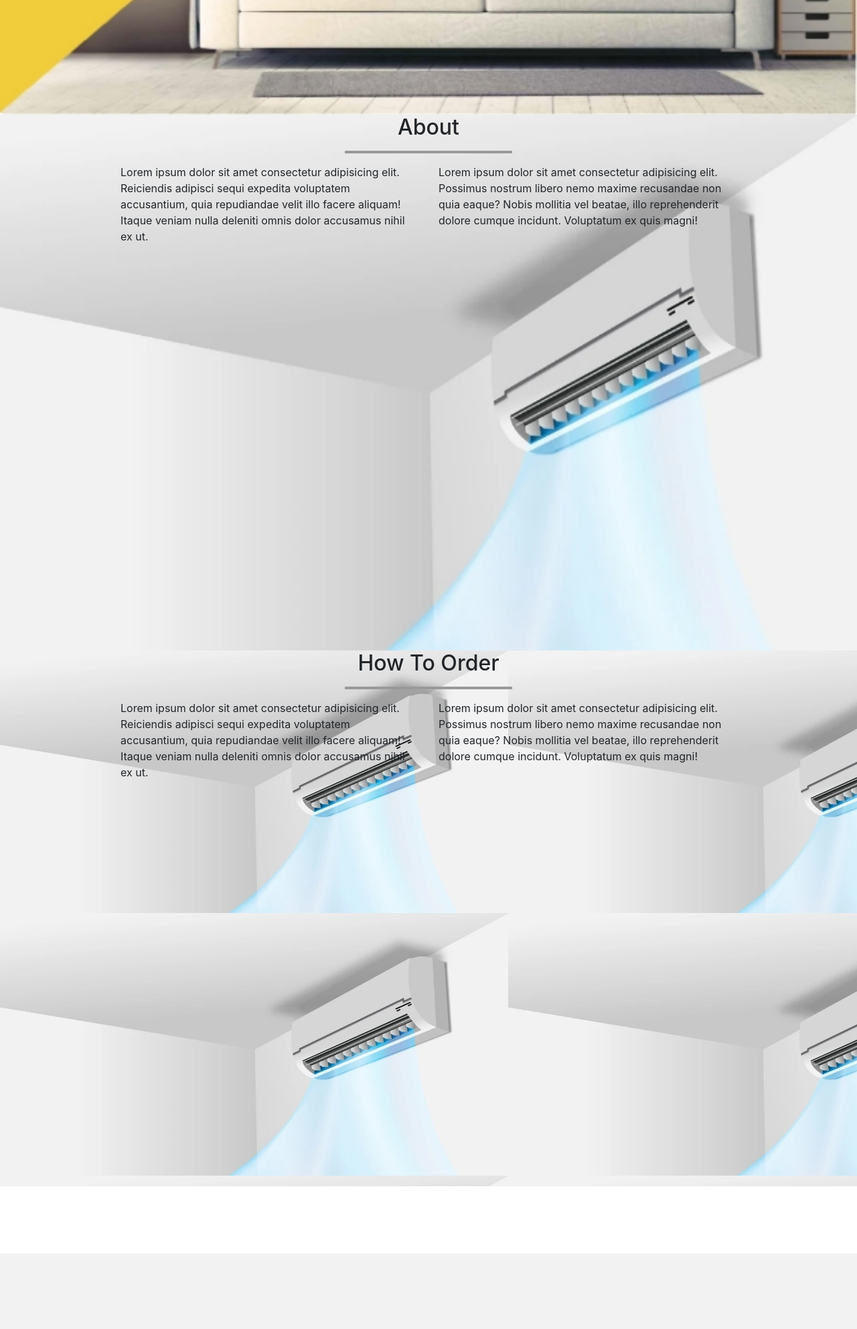
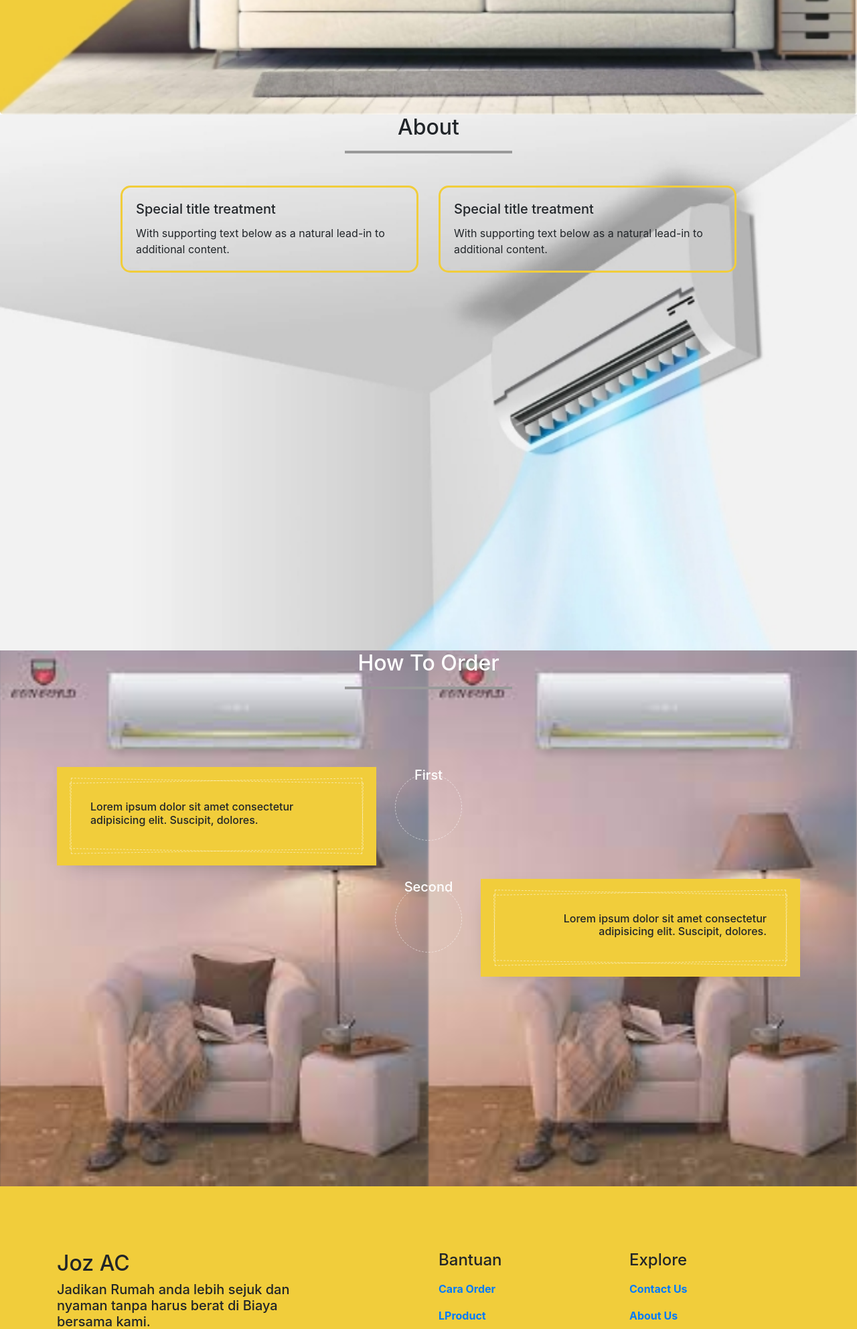
Before and after one commit to yogiprasetio/jozzAC, a Django app: template jozzAC/templates/Home.html in a window 1280 px wide. Shown: the part 631-2615 px from the top of the page at 67% size. Before the commit the page ends 2502 px from the top, so only its background shows below. Run offline with Django 3.2, Linux system fonts and the light colour scheme; the template is opened without the code that fills it, so the values that code supplies are empty; some libraries are stand-ins or nearby versions.

Commit message:
dashboard

```diff
--- a/jozzAC/jozzAc/urls.py
+++ b/jozzAC/jozzAc/urls.py
@@ -1,21 +1,10 @@
-"""jozzAc URL Configuration
 
-The `urlpatterns` list routes URLs to views. For more information please see:
-    https://docs.djangoproject.com/en/3.1/topics/http/urls/
-Examples:
-Function views
-    1. Add an import:  from my_app import views
-    2. Add a URL to urlpatterns:  path('', views.home, name='home')
-Class-based views
-    1. Add an import:  from other_app.views import Home
-    2. Add a URL to urlpatterns:  path('', Home.as_view(), name='home')
-Including another URLconf
-    1. Import the include() function: from django.urls import include, path
-    2. Add a URL to urlpatterns:  path('blog/', include('blog.urls'))
-"""
 from django.contrib import admin
 from django.urls import path
 
+from .views import dasboard
+
 urlpatterns = [
     path('admin/', admin.site.urls),
+    path('', dasboard, name='dasboard'),
 ]
--- /dev/null
+++ b/jozzAC/jozzAc/views.py
@@ -0,0 +1,4 @@
+from django.shortcuts import render
+
+def dasboard(request):
+	return render(request, 'Home.html')
--- /dev/null
+++ b/jozzAC/static/css/bootstrap_css.html
@@ -0,0 +1 @@
+<link rel="stylesheet" href="https://stackpath.bootstrapcdn.com/bootstrap/4.5.2/css/bootstrap.min.css" integrity="sha384-JcKb8q3iqJ61gNV9KGb8thSsNjpSL0n8PARn9HuZOnIxN0hoP+VmmDGMN5t9UJ0Z" crossorigin="anonymous">
--- a/jozzAC/static/css/style.css
+++ b/jozzAC/static/css/style.css
@@ -14,6 +14,12 @@ body {
     background-size: 100% 100%;
 }
 
+.HowToOrder {
+    width: 100%;
+    height: 800px;
+    background-size: 50% 100%;
+}
+
 .nav-link {
     font-size: medium;
     font-weight: bold;
@@ -23,11 +29,167 @@ body {
     background-color: #a68058;
 }
 
+.card {
+    border-width: 3px;
+    border-radius: 15px;
+    border-color: #F1CD3B;
+    background-color: transparent;
+}
+
+.ftco-love {
+    background-size: cover;
+    background-repeat: no-repeat;
+    background-position: center center;
+    background-attachment: fixed;
+}
+
+.timeline {
+    list-style: none;
+    padding: 20px 0 20px;
+    position: relative;
+}
+
+.timeline>li {
+    margin-bottom: 20px;
+    position: relative;
+}
+
+
+/*
+@media (min-width: 768px) {
+    .timeline>li {
+        margin-top: -50px;
+    }
+} */
+
+.timeline>li:first-child {
+    margin-top: 0;
+}
+
+.timeline>li:before,
+.timeline>li:after {
+    content: " ";
+    display: table;
+}
+
+.timeline>li:after {
+    clear: both;
+}
+
+.timeline>li>.timeline-panel {
+    width: 43%;
+    position: relative;
+    z-index: 0;
+    background: #F1CD3B;
+    padding: 50px;
+    -webkit-box-shadow: 0px 10px 32px -19px rgba(0, 0, 0, 0.36);
+    -moz-box-shadow: 0px 10px 32px -19px rgba(0, 0, 0, 0.36);
+    box-shadow: 0px 10px 32px -19px rgba(0, 0, 0, 0.36);
+}
+
+.timeline>li>.timeline-panel:before {
+    position: absolute;
+    top: 20px;
+    left: 20px;
+    right: 20px;
+    bottom: 20px;
+    content: '';
+    border: 1px dashed rgba(255, 255, 255, 0.5);
+    z-index: -1;
+    -webkit-transform: rotate(-1deg);
+    -ms-transform: rotate(-1deg);
+    transform: rotate(-1deg);
+}
+
+.timeline>li>.timeline-panel:after {
+    position: absolute;
+    top: 20px;
+    left: 20px;
+    right: 20px;
+    bottom: 20px;
+    content: '';
+    border: 1px dashed rgba(255, 255, 255, 0.5);
+    z-index: -1;
+    -webkit-transform: rotate(1deg);
+    -ms-transform: rotate(1deg);
+    transform: rotate(1deg);
+}
+
+
+/* @media (max-width: 767.98px) {
+    .timeline>li>.timeline-panel {
+        width: 85%;
+        float: right;
+    }
+} */
+
+.timeline>li>.timeline-badge {
+    background-size: cover;
+    background-position: center center;
+    background-repeat: no-repeat;
+    position: relative;
+    color: #fff;
+    width: 120px;
+    height: 120px;
+    line-height: 50px;
+    font-size: 1.4em;
+    text-align: center;
+    position: absolute;
+    top: 0;
+    left: 50%;
+    margin-left: -60px;
+    z-index: 1;
+    -webkit-border-radius: 50%;
+    -moz-border-radius: 50%;
+    -ms-border-radius: 50%;
+    border-radius: 50%;
+}
+
+.timeline>li>.timeline-badge:after {
+    position: absolute;
+    top: 10px;
+    left: 10px;
+    right: 10px;
+    bottom: 10px;
+    content: '';
+    border: 1px dashed rgba(255, 255, 255, 0.5);
+    border-radius: 50%;
+}
+
+
+/* @media (max-width: 767.98px) {
+    .timeline>li>.timeline-badge {
+        width: 80px;
+        height: 80px;
+        margin-left: -15px;
+        left: 0;
+    }
+} */
+
+.timeline>li.timeline-inverted>.timeline-panel {
+    float: right;
+}
+
+.timeline-title {
+    margin-top: 0;
+    font-size: 40px;
+    color: #fff;
+    margin-bottom: 10px;
+    font-family: "Rochester", cursive;
+}
+
 hr {
     width: 250px;
     border-top: 4px solid #999;
+    margin-bottom: 3rem;
 }
 
 section {
     height: 800px;
 }
+
+footer {
+    background-color: #F1CD3B;
+    position: relative;
+    bottom: 0;
+}
--- /dev/null
+++ b/jozzAC/static/js/bootstrap_js.html
@@ -0,0 +1 @@
+{% load static %}
--- a/jozzAC/templates/Home.html
+++ b/jozzAC/templates/Home.html
@@ -1,53 +1,15 @@
-<!doctype html>
-<html lang="en">
+{% extends "base.html" %}
+{% load static %}
 
-<head>
-    <!-- Required meta tags -->
-    <meta charset="utf-8">
-    <meta name="viewport" content="width=device-width, initial-scale=1, shrink-to-fit=no">
+{% block css %}
+    <link rel="stylesheet" href= "{% static "css/style.css" %}">
+{% endblock css %}
 
-    <!-- Bootstrap CSS -->
-    <link rel="stylesheet" href="https://stackpath.bootstrapcdn.com/bootstrap/4.5.2/css/bootstrap.min.css" integrity="sha384-JcKb8q3iqJ61gNV9KGb8thSsNjpSL0n8PARn9HuZOnIxN0hoP+VmmDGMN5t9UJ0Z" crossorigin="anonymous">
-    <link rel="stylesheet" href="css/style.css">
-    <title>My Home Page</title>
-</head>
-
-<body>
-    <!-- Navbar -->
-    <nav class="navbar navbar-expand-lg navbar-dark fixed-top ">
-        <div class="container-fluid ">
-            <div class="navbar-header">
-                <button class="navbar-toggler" type="button" data-toggle="collapse" data-target="#bs-example-navbar-collapse-1" aria-expanded="false">
-                  <span class="navbar-toggler-icon"></span>
-                </button>
-                <a href="#home" class="navbar-brand ">
-                    <img src="asset/Logo_cv.png" alt="logo">
-                </a>
-            </div>
-            <div class="collapse navbar-collapse" id="bs-example-navbar-collapse-1">
-                <ul class="navbar-nav ml-auto mt-2 mt-lg-0 ">
-                    <li class="nav-item">
-                        <a class="nav-link" style="color: #783b08;" href="#about">About </a>
-                    </li>
-                    <li class="nav-item">
-                        <a class="nav-link" style="color: #783b08;" href="#HowToOrder">How To Order </a>
-                    </li>
-                    <li class="nav-item">
-                        <a class="nav-link" style="color: #783b08;" href="#contact">Product </a>
-                    </li>
-                    <li class="nav-item">
-                        <a class="nav-link" style="color: #783b08;" href="#contact">Contact </a>
-                    </li>
-                </ul>
-
-            </div>
-
-        </div>
-    </nav>
+{% block Content %}
     <!-- akhir navbar -->
     <!-- jumbotron -->
-    <section class="home" id="#home">
-        <div class="jumbotron" id="#home" style="background-image: url('asset/bacground_1.jpg');">
+    <section class="home">
+        <div class="jumbotron" id="#home" style="background-image: url({% static "asset/bacground_1.jpg" %});">
             <div class="container">
                 <div class="row">
                     <div class="col-sm-5">
@@ -60,57 +22,117 @@
     </section>
     <!-- akhir jumbotron -->
     <!-- About -->
-    <section class="about" id="about" style="background-image: url('asset/Blog_Merk-AC-Terbaik-Adem-dan-Hemat-Berkat-Low-Watt.jpg');">
+    <section class="about" id="about" style="background-image: url({% static "asset/Blog_Merk-AC-Terbaik-Adem-dan-Hemat-Berkat-Low-Watt.jpg" %});">
         <div class="container">
             <div class="row">
-                <div class="col-sm-12">
+                <div class="col-sm-12 ">
                     <h2 class="text-center">About</h2>
                     <hr>
                 </div>
             </div>
             <div class="row">
                 <div class="col-sm-5 offset-sm-1">
-                    <p>Lorem ipsum dolor sit amet consectetur adipisicing elit. Reiciendis adipisci sequi expedita voluptatem accusantium, quia repudiandae velit illo facere aliquam! Itaque veniam nulla deleniti omnis dolor accusamus nihil ex ut.</p>
+                    <div class="card">
+                        <div class="card-body">
+                            <h5 class="card-title">Special title treatment</h5>
+                            <p class="card-text">With supporting text below as a natural lead-in to additional content.</p>
+                        </div>
+                    </div>
                 </div>
                 <div class="col-sm-5">
-                    <p>Lorem ipsum dolor sit amet consectetur adipisicing elit. Possimus nostrum libero nemo maxime recusandae non quia eaque? Nobis mollitia vel beatae, illo reprehenderit dolore cumque incidunt. Voluptatum ex quis magni!</p>
+                    <div class="card">
+                        <div class="card-body">
+                            <h5 class="card-title">Special title treatment</h5>
+                            <p class="card-text">With supporting text below as a natural lead-in to additional content.</p>
+                        </div>
+                    </div>
                 </div>
             </div>
         </div>
     </section>
     <!-- akhir about -->
+
     <!-- How To Order-->
-    <section class="HowToOrder" id="HowToOrder" style="background-image: url('asset/Blog_Merk-AC-Terbaik-Adem-dan-Hemat-Berkat-Low-Watt.jpg');">
+    <section class="HowToOrder" id="HowToOrder" style="background-image: url({% static "asset/imagesBackGround.jpg" %});">
         <div class="container">
-            <div class="row">
-                <div class="col-sm-12">
-                    <h2 class="text-center">How To Order</h2>
+            <div class="row justify-content-center pb-5">
+                <div class="col-md-12 text-center heading-section ftco-animate fadeInUp ftco-animated">
+                    <h2 class="mb-3 text-white">How To Order</h2>
                     <hr>
                 </div>
             </div>
             <div class="row">
-                <div class="col-sm-5 offset-sm-1">
-                    <p>Lorem ipsum dolor sit amet consectetur adipisicing elit. Reiciendis adipisci sequi expedita voluptatem accusantium, quia repudiandae velit illo facere aliquam! Itaque veniam nulla deleniti omnis dolor accusamus nihil ex ut.</p>
-                </div>
-                <div class="col-sm-5">
-                    <p>Lorem ipsum dolor sit amet consectetur adipisicing elit. Possimus nostrum libero nemo maxime recusandae non quia eaque? Nobis mollitia vel beatae, illo reprehenderit dolore cumque incidunt. Voluptatum ex quis magni!</p>
+                <div class="col-md-12">
+                    <ul class="timeline animate-box">
+                        <li class="animate-box ">
+                            <div class="timeline-badge">
+                                <h5>First</h5>
+                            </div>
+                            <div class="timeline-panel ftco-animate text-md-left fadeInUp ftco-animated">
+                                <div class="icon icon-left"><span class="flaticon-dove-1"></span></div>
+                                <div class="timeline-heading">
+                                    <h6 class="timeline-body">Lorem ipsum dolor sit amet consectetur adipisicing elit. Suscipit, dolores.</h6>
+                                </div>
+                            </div>
+                        </li>
+                        <li class="animate-box timeline-inverted">
+                            <div class="timeline-badge">
+                                <h5>Second</h5>
+                            </div>
+                            <div class="timeline-panel ftco-animate text-md-right fadeInUp ftco-animated">
+                                <div class="icon icon-right"><span class="flaticon-dove-1"></span></div>
+                                <div class="timeline-heading">
+                                    <h6 class="timeline-body">Lorem ipsum dolor sit amet consectetur adipisicing elit. Suscipit, dolores.</h6>
+                                </div>
+                            </div>
+                        </li>
+                    </ul>
                 </div>
             </div>
         </div>
     </section>
     <!-- akhir How To Order -->
+    <!-- Product -->
 
-    <!-- Optional JavaScript -->
-    <!-- jQuery first, then Popper.js, then Bootstrap JS -->
-    <script src="js/jquery.easing.1.3.js"></script>
-    <script src="https://code.jquery.com/jquery-3.5.1.slim.min.js" integrity="sha384-DfXdz2htPH0lsSSs5nCTpuj/zy4C+OGpamoFVy38MVBnE+IbbVYUew+OrCXaRkfj" crossorigin="anonymous"></script>
-    <script src="https://cdn.jsdelivr.net/npm/popper.js@1.16.1/dist/umd/popper.min.js" integrity="sha384-9/reFTGAW83EW2RDu2S0VKaIzap3H66lZH81PoYlFhbGU+6BZp6G7niu735Sk7lN" crossorigin="anonymous"></script>
-    <script src="https://stackpath.bootstrapcdn.com/bootstrap/4.5.2/js/bootstrap.min.js" integrity="sha384-B4gt1jrGC7Jh4AgTPSdUtOBvfO8shuf57BaghqFfPlYxofvL8/KUEfYiJOMMV+rV" crossorigin="anonymous"></script>
-    <script src="js/script.js"></script>
-</body>
+    <!-- Akhir Product -->
+    <!-- Footer -->
+    <footer class="pt-5 pb-5 bt-1">
+        <div class="container mb-5">
+            <div class="pt-5 pb-5">
+                <div class="row">
+                    <div class="col-md-6">
+                        <div>
+                            <h2>Joz AC</h2>
+                            <h5 class="w-75">Jadikan Rumah anda lebih sejuk dan nyaman tanpa harus berat di Biaya bersama kami.</h5>
+                        </div>
+                    </div>
+                    <div class="col-md-3">
+                        <div>
+                            <h4>Bantuan</h4>
+                            <nav class="nav flex-column">
+                                <a class="nav-link pl-0" href="#">Cara Order</a>
+                                <a class="nav-link pl-0" href="#">LProduct</a>
+                            </nav>
+                        </div>
+                    </div>
+                    <div class="col-md-3">
+                        <div>
+                            <h4>Explore</h4>
+                            <nav class="nav flex-column">
+                                <a class="nav-link pl-0" href="#">Contact Us</a>
+                                <a class="nav-link pl-0" href="#">About Us</a>
+                            </nav>
+                        </div>
+                    </div>
+                </div>
+            </div>
+        </div>
+        <div class="container pt-5 ">
+            <div class="text-center">
+                <p>&copy; 2021 - Joz AC - All right reserved.</p>
+            </div>
+        </div>
+    </footer>
 
-</html>
-
-<!-- Pernyataan try ... catch menandai blok pernyataan untuk dicoba dan menentukan respons jika pengecualian dilempar -->
-<!-- On error resume next Menentukan bahwa ketika kesalahan run-time terjadi, kontrol pergi ke pernyataan segera setelah pernyataan di mana kesalahan terjadi dan eksekusi berlanjut. Gunakan formulir ini daripada On Error GoTo saat mengakses objek. -->
-<!-- On error GO to Menonaktifkan semua penangan kesalahan yang diaktifkan dalam prosedur saat ini -->
+    <!-- Akhir Footer -->
+{% endblock Content %}
--- a/jozzAC/templates/base.html
+++ b/jozzAC/templates/base.html
@@ -1,3 +1,5 @@
+{% load static %}
+
 <!DOCTYPE html>
 <html>
 <head>
@@ -7,7 +9,46 @@
 	<title>{{title}}</title>
 </head>
 <body>
+	{% block navBar %}
+		<!-- Navbar -->
+	    <nav class="navbar navbar-expand-lg navbar-dark fixed-top ">
+	        <div class="container-fluid ">
+	            <div class="navbar-header">
+	                <button class="navbar-toggler" type="button" data-toggle="collapse" data-target="#bs-example-navbar-collapse-1" aria-expanded="false">
+	                  <span class="navbar-toggler-icon"></span>
+	                </button>
+	                <a href="#home" class="navbar-brand ">
+	                    <img src="{% static "asset/Logo_cv.png" %}" alt="logo">
+	                </a>
+	            </div>
+	            <div class="collapse navbar-collapse" id="bs-example-navbar-collapse-1">
+	                <ul class="navbar-nav ml-auto mt-2 mt-lg-0 ">
+	                    <li class="nav-item">
+	                        <a class="nav-link" style="color: #783b08;" href="#about">About </a>
+	                    </li>
+	                    <li class="nav-item">
+	                        <a class="nav-link" style="color: #783b08;" href="#HowToOrder">How To Order </a>
+	                    </li>
+	                    <li class="nav-item">
+	                        <a class="nav-link" style="color: #783b08;" href="#contact">Product </a>
+	                    </li>
+	                    <li class="nav-item">
+	                        <a class="nav-link" style="color: #783b08;" href="#contact">Contact </a>
+	                    </li>
+	                </ul>
+
+	            </div>
+
+	        </div>
+	    </nav>
+	{% endblock navBar %}
+
 	{% block Content %}
 	{% endblock Content %}
+
+	<script src={% static "js/jquery.easing.1.3.js" %}></script>
+	<script src="https://code.jquery.com/jquery-3.5.1.slim.min.js " integrity="sha384-DfXdz2htPH0lsSSs5nCTpuj/zy4C+OGpamoFVy38MVBnE+IbbVYUew+OrCXaRkfj " crossorigin="anonymous "></script>
+	<script src="https://cdn.jsdelivr.net/npm/popper.js@1.16.1/dist/umd/popper.min.js " integrity="sha384-9/reFTGAW83EW2RDu2S0VKaIzap3H66lZH81PoYlFhbGU+6BZp6G7niu735Sk7lN " crossorigin="anonymous "></script>
+	<script src="https://stackpath.bootstrapcdn.com/bootstrap/4.5.2/js/bootstrap.min.js " integrity="sha384-B4gt1jrGC7Jh4AgTPSdUtOBvfO8shuf57BaghqFfPlYxofvL8/KUEfYiJOMMV+rV " crossorigin="anonymous "></script>
 </body>
 </html>
```
Also changed, not shown: jozzAC/static/asset/imagesBackGround.jpg (added), jozzAC/static/js/jquery.easing.1.3.js (added).
